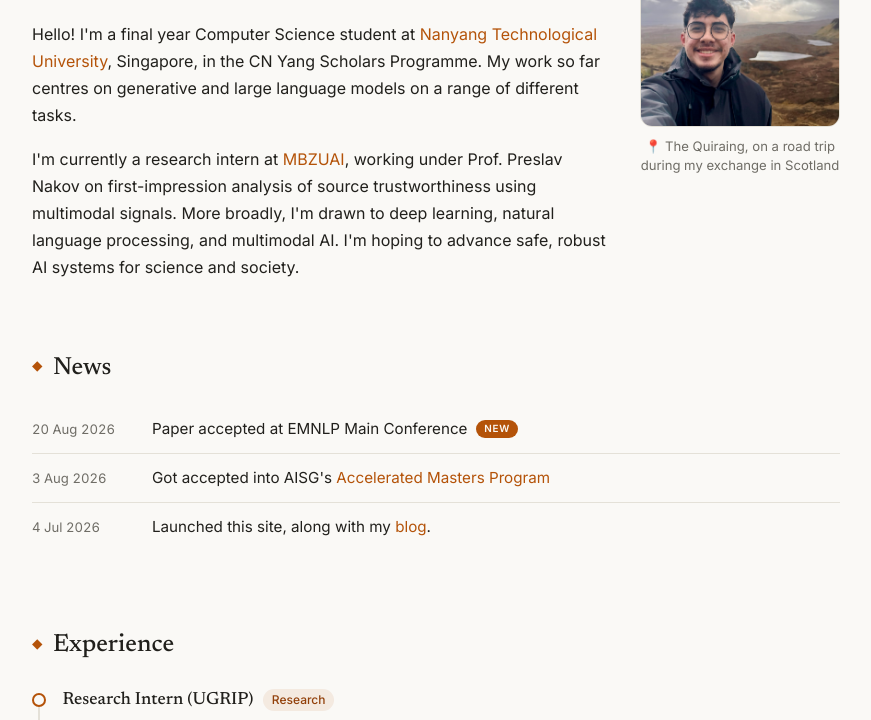
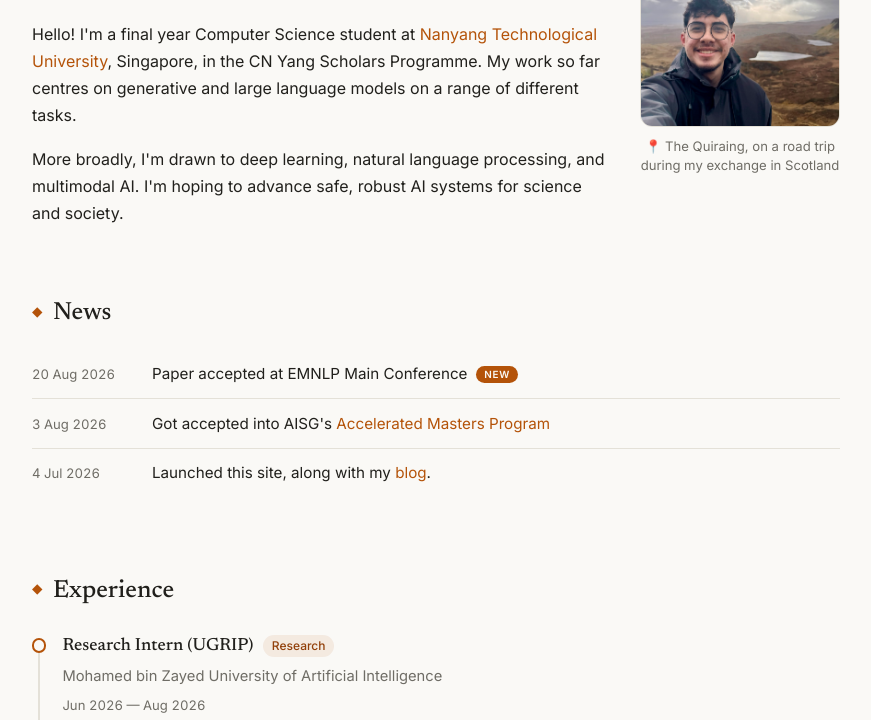
Before and after one commit to syed-aliredha/syed-aliredha.github.io, a plain HTML site: page index.html in a window 1280 px wide. Shown: the part 230-950 px from the top of the page, without its empty margins (204-1075 px from the left). Drawn offline with Linux system fonts and the light colour scheme.

Commit message:
Small update

```diff
--- a/index.html
+++ b/index.html
@@ -119,9 +119,6 @@
           so far centres on generative and large language models on a range of different tasks.
         </p>
         <p>
-          I'm currently a research intern at
-          <a href="https://mbzuai.ac.ae/" target="_blank" rel="noopener">MBZUAI</a>, working
-          under Prof. Preslav Nakov on first-impression analysis of source trustworthiness using multimodal signals.
           More broadly, I'm drawn to deep learning, natural language processing, and
           multimodal AI. I'm hoping to advance safe, robust AI systems for science and society.
         </p>
--- a/js/experience.js
+++ b/js/experience.js
@@ -7,7 +7,7 @@ const EXPERIENCE = [
     role: "Research Intern (UGRIP)",
     org: "Mohamed bin Zayed University of Artificial Intelligence",
     url: "https://mbzuai.ac.ae/",
-    period: "Jun 2026 — present",
+    period: "Jun 2026 — Aug 2026",
     tag: "Research",
     desc: "Working under Prof. Preslav Nakov on methods for first-impression analysis of source trustworthiness from websites.",
   },
```
